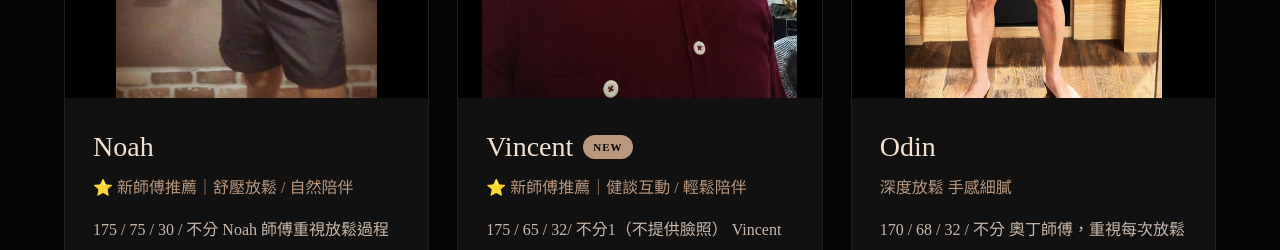
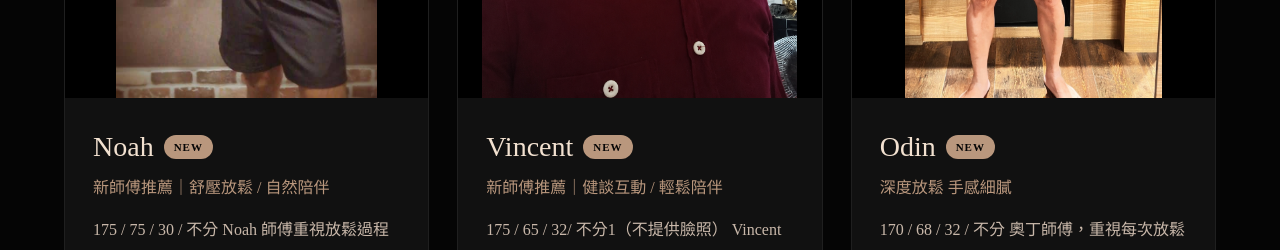
Before and after one commit to profoundroomkh/profound-room, a Next.js app: page / in a window 1280 px wide. Shown: the part 3060-3310 px from the top of the page. Built offline with nearby package versions, Linux system fonts and the light colour scheme.

Commit message:
Update page.js

```diff
--- a/app/page.js
+++ b/app/page.js
@@ -24,7 +24,7 @@ useEffect(() => {
    const masters = [
 {
     name: "Noah",
-    specialty: "⭐ 新師傅推薦｜舒壓放鬆 / 自然陪伴",
+    specialty: " 新師傅推薦｜舒壓放鬆 / 自然陪伴",
     intro: `175 / 75 / 30 / 不分
 
 Noah 師傅重視放鬆過程中的舒適感與互動感。
@@ -46,7 +46,7 @@ Noah 師傅重視放鬆過程中的舒適感與互動感。
 
 {
   name: "Vincent",
-  specialty: " ⭐ 新師傅推薦｜健談互動 / 輕鬆陪伴",
+  specialty: "  新師傅推薦｜健談互動 / 輕鬆陪伴",
   intro: `175 / 65 / 32/ 不分1（不提供臉照）
 
 Vincent 師傅個性自然健談，
@@ -523,7 +523,7 @@ id="therapists"
 >
   {master.name}
 
-  {master.name === 'Vincent' && (
+  {master.name === 'Vincent', 'Noah' && (
     <span
       style={{
         background: '#b9977d',
```
